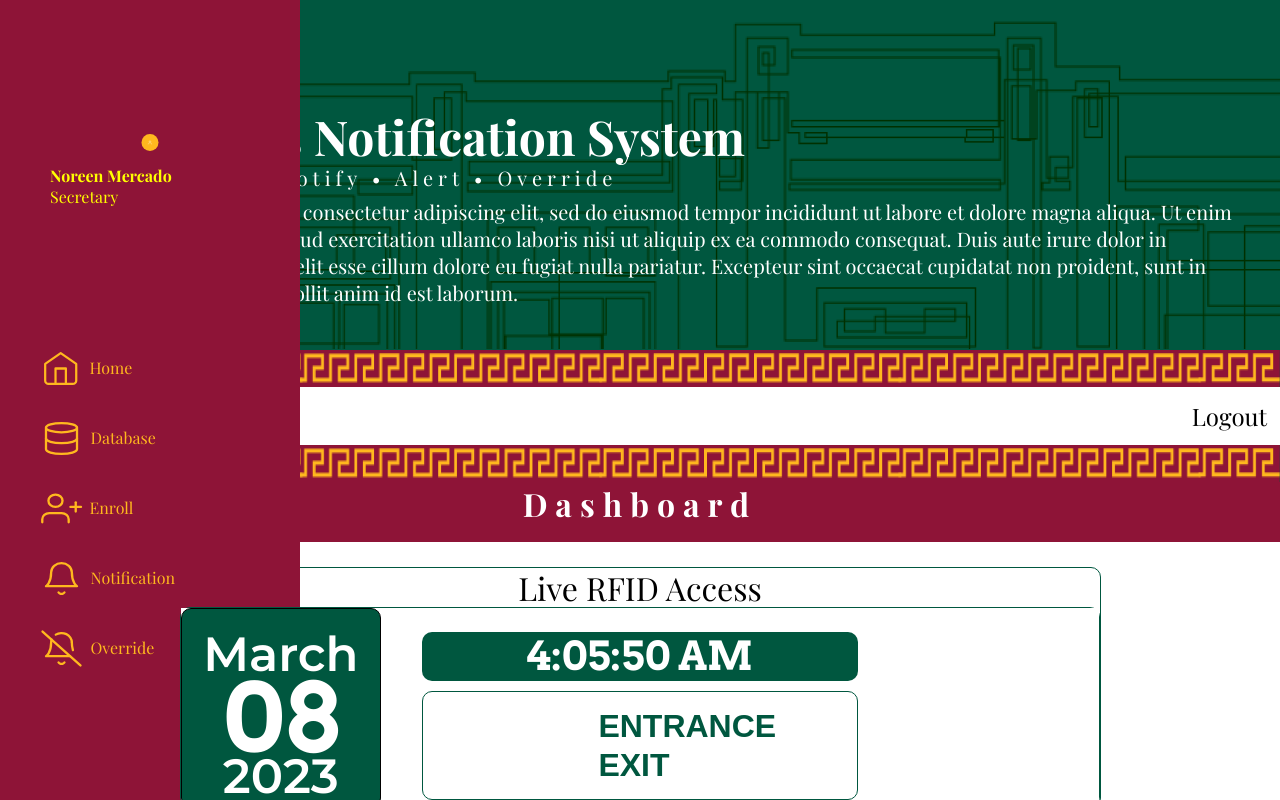
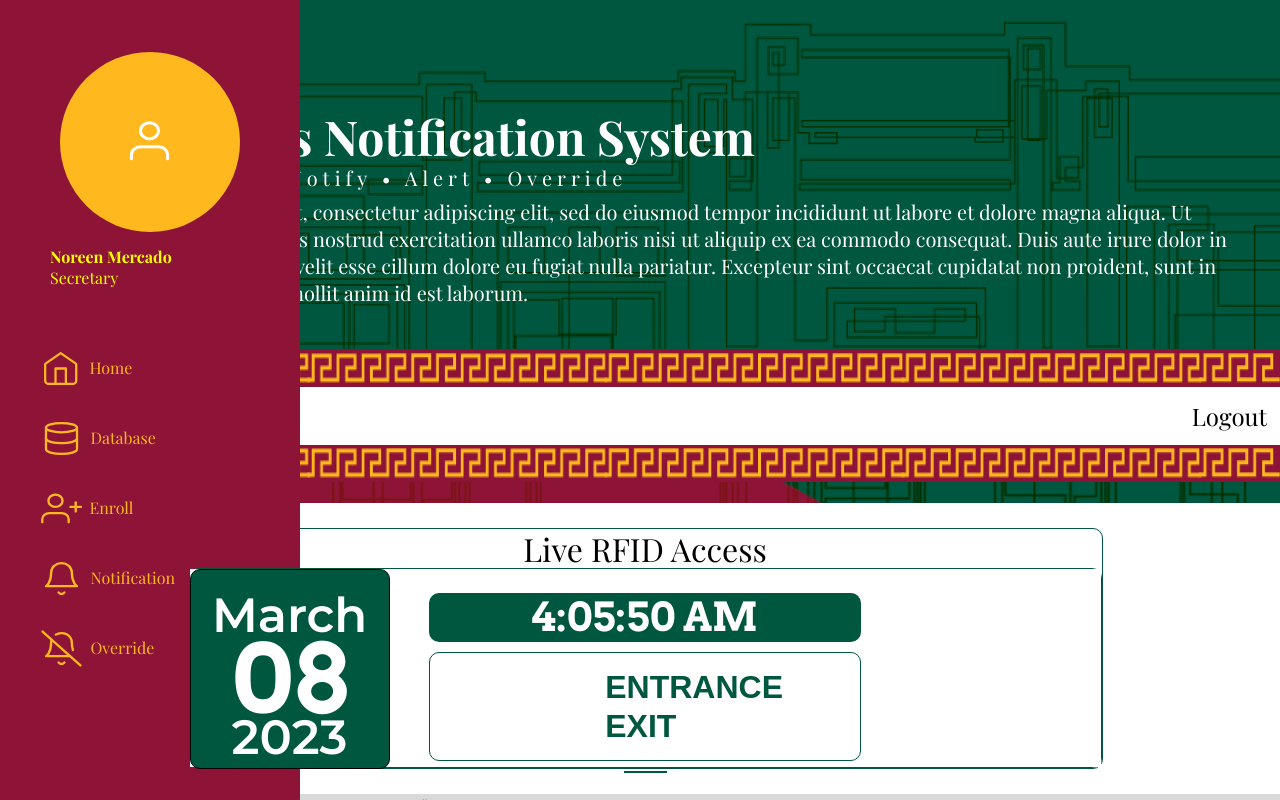
Before and after one commit to Hyper-Devs/Hyper-Devs, a React (Create React App) app in the folder client/: page /dashboard in a window 1280 px wide. Shown: the top 800 px of the page. Built offline with nearby package versions, Linux system fonts and the light colour scheme; the HTML template or start-up script is replaced by a standard one; a web font is replaced by a local one.

Commit message:
modified the sidebar.css for a resizing profile pic; modified the dashboard.jsx with codes for a resizing dashboard

```diff
--- a/client/src/Components/Sidebar/Sidebar.css
+++ b/client/src/Components/Sidebar/Sidebar.css
@@ -28,6 +28,7 @@
 
 .sidebar-heading-profile {
 	width: 200px;
+	height: 75%;
 	transition: 0.4s;
 }
 
--- a/client/src/Pages/Dashboard/Dashboard.jsx
+++ b/client/src/Pages/Dashboard/Dashboard.jsx
@@ -7,16 +7,31 @@ import './Dashboard.css'
 import Sidebar from '../../Components/Sidebar/Sidebar'
 
 function Dashboard() {
+  const styles = {
+    contentDiv: {
+      display: "flex",
+    },
+    contentMargin: {
+      marginLeft: "10px",
+      height: "100%",
+      width: "100%",
+    },
+  };
+
   return (
-    <div className='Dashboard'>
-      <Header/>
-      <Sidebar />
-      <Greeting />
-      <div className='dashboard-title'>Dashboard</div>
-      <Box/>
-      <DashFoot/>
-    </div>
-  )
+    <>
+      <div style={styles.contentDiv}>
+        <Sidebar></Sidebar>
+        <div style={styles.contentMargin}>
+          <Header/>
+          <Greeting/>
+          <div className='dashboard-title'>Dashboard</div>
+          <Box/>
+          <DashFoot/>
+        </div>
+      </div>
+    </>
+  );
 }
 
 export default Dashboard;
```
